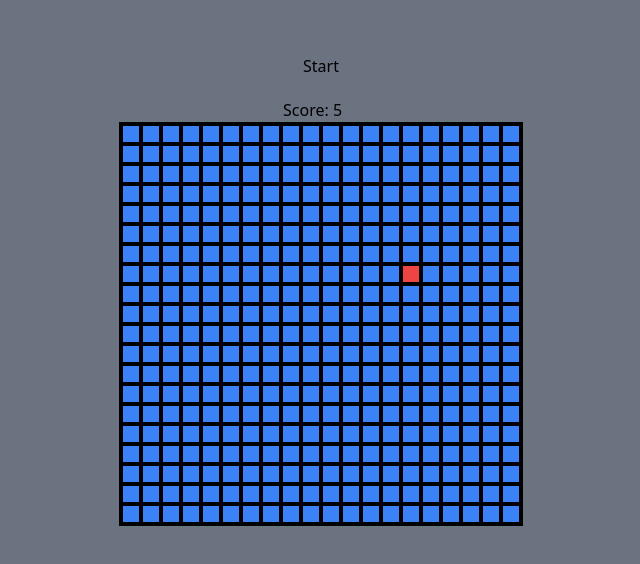
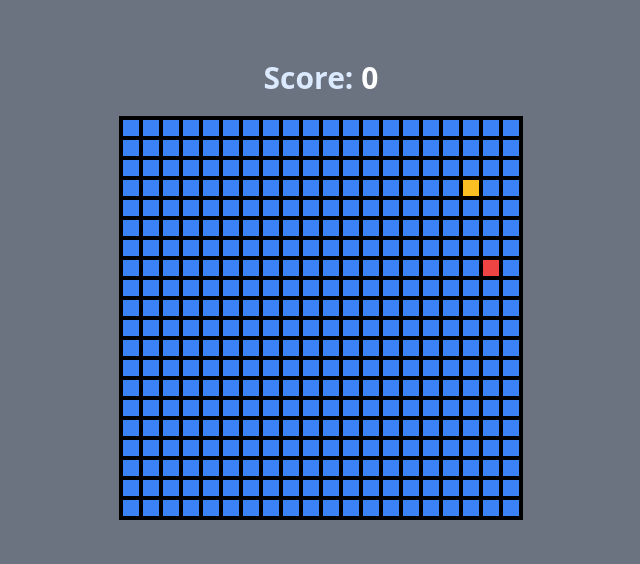
Before and after one commit to ThisIsMunna/react-snake-game, a React (Create React App) app: page / in a window 1280 px wide. Shown: the part 120-684 px from the top of the page, without its empty margins (319-959 px from the left). Built offline with nearby package versions, Linux system fonts and the light colour scheme.

Commit message:
added scoring system

```diff
--- a/src/App.tsx
+++ b/src/App.tsx
@@ -1,6 +1,6 @@
 import React, { useEffect, useState } from "react";
-import { useInterval } from "./uitils";
-console.log('line 3')
+import { useInterval, randomIntFromInterval } from "./uitils";
+
 const createBoard = (boardSize: Number) => {
   let counter = 1;
   const board = [];
@@ -17,7 +17,8 @@ const createBoard = (boardSize: Number) => {
 const speedCalculate = (fact: number) => {
   return 10000 / fact;
 };
-const currentSpeed = 10;
+
+const currentSpeed = 15;
 const speed = speedCalculate(currentSpeed);
 const BOARDSIZE = 20;
 const score = 5;
@@ -28,33 +29,59 @@ const LEFT = "LEFT";
 const RIGHT = "RIGHT";
 let row = Math.round(BOARDSIZE / 3);
 let col = Math.round(BOARDSIZE / 3);
-
-let keypressArray: string[] = [RIGHT]
+let keypressArray: string[] = [RIGHT];
 
 function App() {
-  console.log("started");
+
+
+const preyCell = () => {
+   const randomNum = randomIntFromInterval(1, BOARDSIZE*BOARDSIZE)
+   for (let i = 0; i < snake.length; i++) {
+     if (snake[i] === randomNum) preyCell();
+   }
+   return randomNum
+
+  }
   const head = board[row][col];
   const [snake, setSnake] = useState([head]);
+  const [score, setScore] = useState(0)
+  const [scoreIncreseRate, setScoreIncreseRate ] = useState(5)
+  const [prey, setPrey] = useState(preyCell());
   const [direction, setDirection] = useState([RIGHT, RIGHT]);
+
   const check = (num: number) => {
+    if(snake[0] === prey) {
+      setPrey(preyCell())
+      setScore(score+scoreIncreseRate)
+    }
     for (let i = 0; i < snake.length; i++) {
       if (snake[i] === num) {
+        console.log(`cell is ${snake[i]}`)
         return true;
       }
       return false;
     }
   };
+
+  const notPrey = (num: number ) => {
+      if (num === prey) {
+        return false;
+      }
+      return true;
+  }
+
   const getDirection = (e: String) => {
     if (e === "ArrowUp") return UP;
     if (e === "ArrowDown") return DOWN;
     if (e === "ArrowRight") return RIGHT;
     return LEFT;
   };
+
   const oppsiteDirection = (dir: string) => {
-    if (dir=== UP) return DOWN;
+    if (dir === UP) return DOWN;
     if (dir === DOWN) return UP;
-    if ( dir  === LEFT) return RIGHT;
-    if ( dir  === RIGHT) return LEFT;
+    if (dir === LEFT) return RIGHT;
+    if (dir === RIGHT) return LEFT;
   };
 
   useEffect(() => {
@@ -66,22 +93,28 @@ function App() {
 
   const handleKeydown = (e: String) => {
     const tempDirection = getDirection(e);
-      if (keypressArray[keypressArray.length-1] !== oppsiteDirection(tempDirection) && keypressArray[keypressArray.length-1] !== tempDirection){
-        keypressArray.push(tempDirection)
+
+    if (
+      keypressArray[keypressArray.length - 1] !==
+        oppsiteDirection(tempDirection) &&
+      keypressArray[keypressArray.length - 1] !== tempDirection
+    ) {
+      keypressArray.push(tempDirection);
     }
   };
 
   useInterval(() => handleDirection(), 100);
   useInterval(() => moveSnake(), speed);
 
+  const handleDirection = () => {
+    const directionShouldbe = keypressArray[0];
 
-  const handleDirection = () =>{
-      const directionShouldbe = keypressArray[0]
-      if( keypressArray.length>1){
-      keypressArray.shift()
+    if (keypressArray.length > 1) {
+      keypressArray.shift();
     }
-      setDirection([direction[1], directionShouldbe])
-  }
+
+    setDirection([direction[1], directionShouldbe]);
+  };
   //   useEffect( () => {
   //   const interval = setInterval(() => {
   //     console.log(`settimeout working`)
@@ -95,11 +128,13 @@ function App() {
   // },[])
 
   const moveSnake = () => {
-    console.log(`direction in move snake is ${direction}`)
+    console.log(`direction in move snake is ${direction}`);
     let i = 1;
+
     if (direction[1] === oppsiteDirection(direction[0])) {
       i = 0;
     }
+
     if (direction[i] === UP) row -= 1;
     if (direction[i] === DOWN) row += 1;
     if (direction[i] === LEFT) col -= 1;
@@ -107,12 +142,12 @@ function App() {
     const temp = board[row][col];
     setSnake([temp]);
   };
+
   return (
     <div>
       <div className="bg-gray-500 min-h-screen items-center justify-center flex flex-col">
-        <div>
-          <button className="p-5">Start</button>
-          <h1>Score: {score}</h1>
+        <div className="text-center">
+          <h1 className="font-bold text-blue-100 text-3xl p-5">Score: <span className="text-white">{score}</span></h1>
         </div>
         <div className="border-2 border-black">
           {board.map((row, rowIdx) => (
@@ -121,7 +156,7 @@ function App() {
                 <div
                   key={cell}
                   className={`h-15 w-15  border-2 p-2 border-black ${
-                    check(cell) ? "bg-red-500" : "bg-blue-500"
+                    check(cell) ? "bg-red-500" : notPrey(cell) ? "bg-blue-500": "bg-yellow-400"
                   }`}
                 ></div>
               ))}
```
Lines whose indentation alone changed are shown as unchanged.
